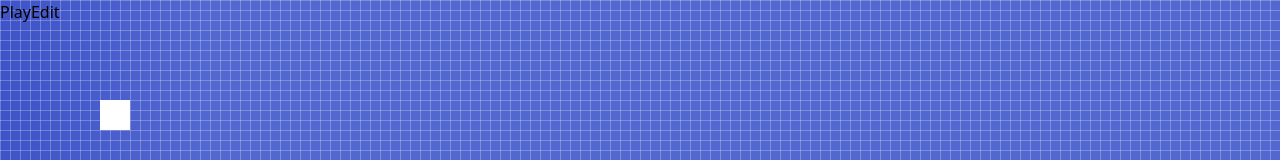
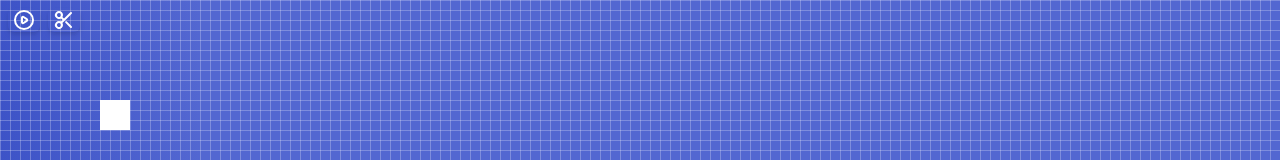
Before and after one commit to Saidfatah/my-smooth-canvas, a React (Create React App) app: page / in a window 1280 px wide. Shown: the top 160 px of the page. Built offline with nearby package versions, Linux system fonts and the light colour scheme; the HTML template or start-up script is replaced by a standard one.

Commit message:
added icons

```diff
--- a/src/CanvasModesBar.js
+++ b/src/CanvasModesBar.js
@@ -1,5 +1,6 @@
 import React from "react";
-import { CANVAS_MODES_ENUM } from "./constants";
+import { CANVAS_MODES_ENUM, ICONS_NAMES } from "./constants";
+import Icon from "./Icon";
 //modes : COMPOSING | IDLE | PLAYING
 // by default we show the idle state
 // if there are any animations recorded we default to playing state
@@ -17,67 +18,76 @@ import { CANVAS_MODES_ENUM } from "./constants";
 //[TODO]
 // sub modes for PLAYING : PLAY || PAUSE
 
-const CanvasModeButton = () => {};
+const CanvasModeButton = ({ title, iconName, onClick }) => (
+  <button
+    className="mr-2 px-1 flex shadow-md rounded-md"
+    key={title}
+    onClick={onClick}
+  >
+    {/* <span className="text-white font-thin">{title}</span> */}
+    <Icon size={12} name={iconName} />
+  </button>
+);
+
 const CanvasModesBar = ({ canvasMode, setCanvasMode }) => {
   let barContent = (
-    <div>
-      <button
-        key="Play"
+    <div className="flex">
+      <CanvasModeButton
+        title="Play"
+        iconName={ICONS_NAMES.PLAY}
         onClick={() => {
           setCanvasMode(CANVAS_MODES_ENUM.PLAYING);
         }}
-      >
-        Play
-      </button>
-      <button
-        key="Edit"
+      />
+
+      <CanvasModeButton
+        title="Edit"
+        iconName={ICONS_NAMES.EDIT}
         onClick={() => {
           setCanvasMode(CANVAS_MODES_ENUM.COMPOSING);
         }}
-      >
-        Edit
-      </button>
+      />
     </div>
   );
   if (canvasMode === CANVAS_MODES_ENUM.PLAYING)
     barContent = (
-      <div>
-        <button
-          key="Pause"
+      <div className="flex">
+        <CanvasModeButton
+          title="Pause"
+          iconName={ICONS_NAMES.PAUSE}
           onClick={() => {
             setCanvasMode(CANVAS_MODES_ENUM.PLAYING);
           }}
-        >
-          Pause
-        </button>
-        <button
-          key="Stop"
+        />
+        <CanvasModeButton
+          title="Stop"
+          iconName={ICONS_NAMES.STOP}
           onClick={() => {
             setCanvasMode(CANVAS_MODES_ENUM.IDLE);
           }}
-        >
-          Stop
-        </button>
+        />
       </div>
     );
   if (canvasMode === CANVAS_MODES_ENUM.COMPOSING)
     barContent = (
-      <div>
-        <button
-          key="Save"
+      <div className="flex">
+        <CanvasModeButton
+          title="Save"
+          iconName={ICONS_NAMES.SUBMIT}
           onClick={() => {
             setCanvasMode(CANVAS_MODES_ENUM.IDLE);
           }}
-        >
-          Save
-        </button>
+        />
+        <CanvasModeButton
+          title="Cancel"
+          iconName={ICONS_NAMES.CANCEL}
+          onClick={() => {
+            setCanvasMode(CANVAS_MODES_ENUM.IDLE);
+          }}
+        />
       </div>
     );
-  return (
-    <div className="bg-transaprent w-full h-24 absolute inset-0">
-      {barContent}
-    </div>
-  );
+  return <div className=" p-2 w-full h-24 absolute inset-0">{barContent}</div>;
 };
 
 export default CanvasModesBar;
--- /dev/null
+++ b/src/Icon.js
@@ -0,0 +1,93 @@
+import React from "react";
+import { ICONS_NAMES } from "./constants";
+
+const SvgContainer = ({ classes, size, strokeWidth, children: paths }) => (
+  <svg
+    xmlns="http://www.w3.org/2000/svg"
+    className={"text-white flex-shrink-0 " + (classes || "h-6 w-6")}
+    fill="none"
+    viewBox={"0 0 24 24"}
+    stroke="currentColor"
+    strokeWidth={strokeWidth || 2}
+  >
+    {paths}
+  </svg>
+);
+const Icon = ({ name, size, strokeWidth, classes }) => {
+  let icon;
+  if (!ICONS_NAMES[name]) return undefined;
+  if (name === ICONS_NAMES.CANCEL)
+    icon = (
+      <SvgContainer strokeWidth={strokeWidth} size={size} classes={classes}>
+        <path
+          stroke-linecap="round"
+          stroke-linejoin="round"
+          d="M6 18L18 6M6 6l12 12"
+        />
+      </SvgContainer>
+    );
+  if (name === ICONS_NAMES.PLAY)
+    icon = (
+      <SvgContainer strokeWidth={strokeWidth} size={size} classes={classes}>
+        <path
+          stroke-linecap="round"
+          stroke-linejoin="round"
+          d="M14.752 11.168l-3.197-2.132A1 1 0 0010 9.87v4.263a1 1 0 001.555.832l3.197-2.132a1 1 0 000-1.664z"
+        />
+        <path
+          stroke-linecap="round"
+          stroke-linejoin="round"
+          d="M21 12a9 9 0 11-18 0 9 9 0 0118 0z"
+        />
+      </SvgContainer>
+    );
+  if (name === ICONS_NAMES.PAUSE)
+    icon = (
+      <SvgContainer strokeWidth={strokeWidth} size={size} classes={classes}>
+        <path
+          stroke-linecap="round"
+          stroke-linejoin="round"
+          d="M10 9v6m4-6v6m7-3a9 9 0 11-18 0 9 9 0 0118 0z"
+        />
+      </SvgContainer>
+    );
+  if (name === ICONS_NAMES.EDIT)
+    icon = (
+      <SvgContainer strokeWidth={strokeWidth} size={size} classes={classes}>
+        <path
+          stroke-linecap="round"
+          stroke-linejoin="round"
+          d="M14.121 14.121L19 19m-7-7l7-7m-7 7l-2.879 2.879M12 12L9.121 9.121m0 5.758a3 3 0 10-4.243 4.243 3 3 0 004.243-4.243zm0-5.758a3 3 0 10-4.243-4.243 3 3 0 004.243 4.243z"
+        />
+      </SvgContainer>
+    );
+  if (name === ICONS_NAMES.STOP)
+    icon = (
+      <SvgContainer strokeWidth={strokeWidth} size={size} classes={classes}>
+        <path
+          stroke-linecap="round"
+          stroke-linejoin="round"
+          d="M21 12a9 9 0 11-18 0 9 9 0 0118 0z"
+        />
+        <path
+          stroke-linecap="round"
+          stroke-linejoin="round"
+          d="M9 10a1 1 0 011-1h4a1 1 0 011 1v4a1 1 0 01-1 1h-4a1 1 0 01-1-1v-4z"
+        />
+      </SvgContainer>
+    );
+  if (name === ICONS_NAMES.SUBMIT)
+    icon = (
+      <SvgContainer strokeWidth={strokeWidth} size={size} classes={classes}>
+        <path
+          stroke-linecap="round"
+          stroke-linejoin="round"
+          d="M9 12l2 2 4-4M7.835 4.697a3.42 3.42 0 001.946-.806 3.42 3.42 0 014.438 0 3.42 3.42 0 001.946.806 3.42 3.42 0 013.138 3.138 3.42 3.42 0 00.806 1.946 3.42 3.42 0 010 4.438 3.42 3.42 0 00-.806 1.946 3.42 3.42 0 01-3.138 3.138 3.42 3.42 0 00-1.946.806 3.42 3.42 0 01-4.438 0 3.42 3.42 0 00-1.946-.806 3.42 3.42 0 01-3.138-3.138 3.42 3.42 0 00-.806-1.946 3.42 3.42 0 010-4.438 3.42 3.42 0 00.806-1.946 3.42 3.42 0 013.138-3.138z"
+        />
+      </SvgContainer>
+    );
+
+  return icon;
+};
+
+export default Icon;
--- a/src/constants.js
+++ b/src/constants.js
@@ -25,3 +25,12 @@ export const CANVAS_MODES_ENUM = {
   IDLE: "IDLE",
   PLAYING: "PLAYING"
 };
+
+export const ICONS_NAMES = {
+  PLAY: "PLAY",
+  PAUSE: "PAUSE",
+  STOP: "STOP",
+  EDIT: "EDIT",
+  SUBMIT: "SUBMIT",
+  CANCEL: "CANCEL"
+};
```
